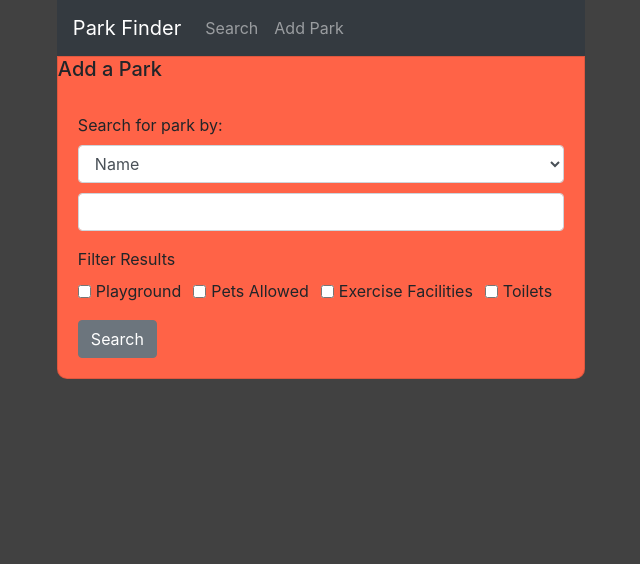
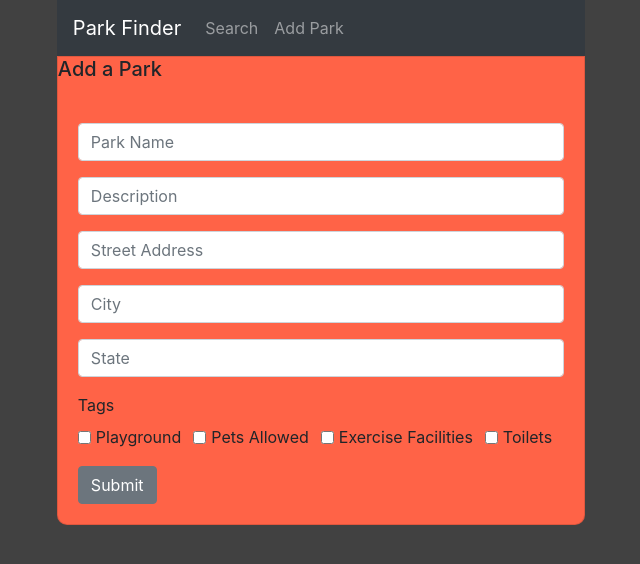
Before and after one commit to Nathan-Rosenboom/Park-Finder, a React (Create React App) app in the folder client/: page /create in a window 1280 px wide. Shown: the top 564 px of the page, without its empty margins (319-959 px from the left). Built offline with nearby package versions, Linux system fonts and the light colour scheme; no server answers.

Commit message:
Added bootstrap elements

```diff
--- a/client/src/containers/create/CreateForm.jsx
+++ b/client/src/containers/create/CreateForm.jsx
@@ -6,49 +6,127 @@ import Form from "react-bootstrap/Form";
 import axios from "axios";
 import "./CreateForm.css";
 
-function CreateForm() {
+function CreateForm(props) {
+
+    const [name, setName] = useState("");
+    const [description, setDescription] = useState("");
+    const [streetAddress, setStreetAddress] = useState("");
+    const [city, setCity] = useState("");
+    const [state, setState] = useState("");
+    const [playground, setPlayground] = useState("");
+    const [toilets, setToilets] = useState("");
+    const [exerciseFacilities, setExerciseFacilities] = useState("");
+    const [petsAllowed, setPetsAllowed] = useState("");
+
+    const handleParkName = (event) => {
+        setName(event.target.value)
+    }
+
+    const handleParkDescription = (event) => {
+        setDescription(event.target.value)
+    }
+
+    const handleParkStreetAddress = (event) => {
+        setStreetAddress(event.target.value)
+    }
+
+    const handleParkCity = (event) => {
+        setCity(event.target.value)
+    }
+
+    const handleParkState = (event) => {
+        setState(event.target.value)
+    }
+
+    const handleParkPlayground = (event) => {
+        setPlayground(event.target.value)
+    }
+
+    const handleParkToilets = (event) => {
+        setToilets(event.target.value)
+    }
+
+    const handleParkExerciseFacilities = (event) => {
+        setExerciseFacilities(event.target.value)
+    }
+
+    const handleParkPetsAllowed = (event) => {
+        setPetsAllowed(event.target.value)
+    }
+
+    const createPark = (event) => {
+        event.preventDefault();
+        axios.post('http://localhost:3001/api/parks', {
+            name,
+            description,
+            streetAddress,
+            city,
+            state,
+            playground,
+            toilets,
+            exerciseFacilities,
+            petsAllowed
+        }).then((response) => {
+            const newPark = response.data.data;
+            props.setParks([
+                newPark,
+                ...props.parks,
+            ])
+        });
+    }
   return (
     <Card className="formCard">
       <Card.Title>Add a Park</Card.Title>
       <Card.Body>
-        <Form>
-          <Form.Group controlId="SearchForm">
-            <Form.Label>Search for park by:</Form.Label>
-            <Form.Control as="select">
-              <option>Name</option>
-              <option>Address</option>
-            </Form.Control>
-            <Form.Control className="formInput" type="text" placeholder="" />
+        <Form onSubmit={createPark}>
+          <Form.Group controlId="CreateForm">
+            <Form.Control onChange={handleParkName} className="formInput" type="text" placeholder="Park Name" />
           </Form.Group>
-          <Form.Label>Filter Results</Form.Label>
+          <Form.Group controlId="CreateForm">
+            <Form.Control onChange={handleParkDescription} className="formInput" type="text" placeholder="Description" />
+          </Form.Group>
+          <Form.Group controlId="CreateForm">
+            <Form.Control onChange={handleParkStreetAddress} className="formInput" type="text" placeholder="Street Address" />
+          </Form.Group>
+          <Form.Group controlId="CreateForm">
+            <Form.Control onChange={handleParkCity} className="formInput" type="text" placeholder="City" />
+          </Form.Group>
+          <Form.Group controlId="CreateForm">
+            <Form.Control onChange={handleParkState} className="formInput" type="text" placeholder="State" />
+          </Form.Group>
+          <Form.Label>Tags</Form.Label>
             <div key="inline-checkbox" className="mb-3">
               <Form.Check
                 inline
                 label="Playground"
                 type="checkbox"
                 id="inline-checkbox-1"
+                onChange={handleParkPlayground}
               />
               <Form.Check
                 inline
                 label="Pets Allowed"
                 type="checkbox"
                 id="inline-checkbox-2"
+                onChange={handleParkPetsAllowed}
               />
               <Form.Check
                 inline
                 label="Exercise Facilities"
                 type="checkbox"
                 id="inline-checkbox-3"
+                onChange={handleParkExerciseFacilities}
               />
               <Form.Check
                 inline
                 label="Toilets"
                 type="checkbox"
                 id="inline-checkbox-4"
+                onChange={handleParkToilets}
               />
             </div>
           <Button variant="secondary" type="submit">
-            Search
+            Submit
           </Button>
         </Form>
       </Card.Body>
```
